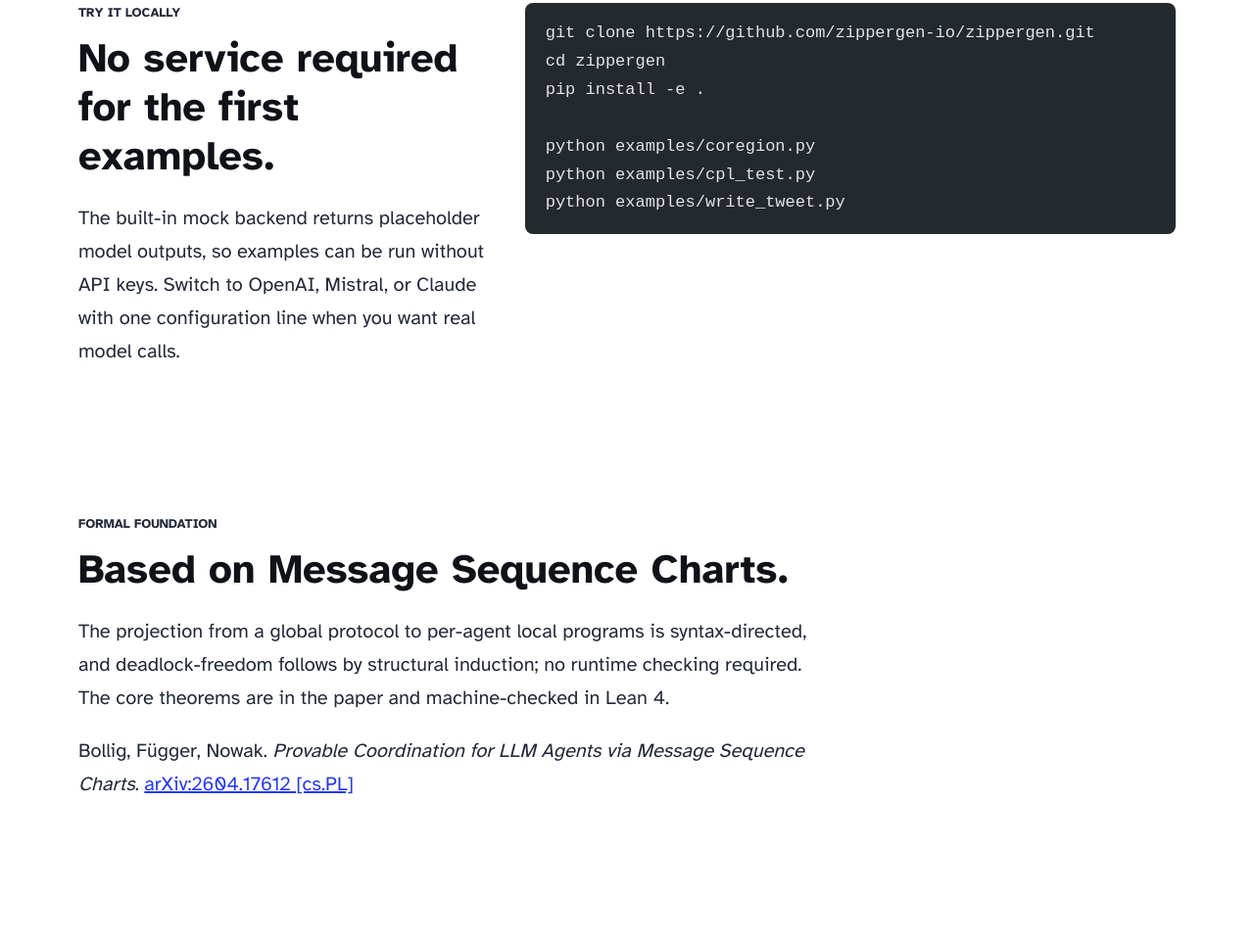
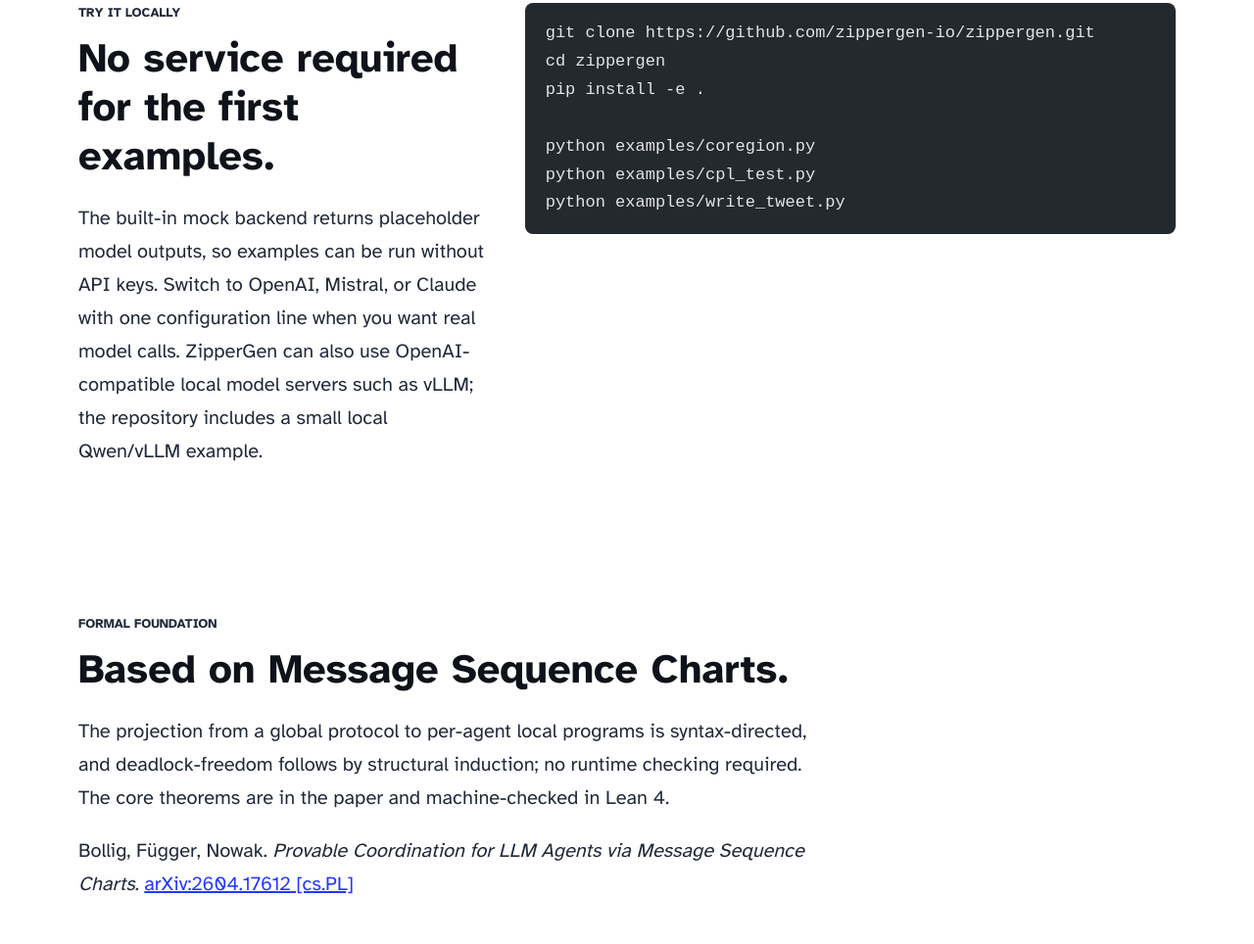
Before and after one commit to zippergen-io/zippergen.io, an Astro site: page / in a window 1280 px wide. Shown: the part 2479-3443 px from the top of the page at 98% size. Built offline with nearby package versions, Linux system fonts and the light colour scheme; Astro itself is replaced by a stand-in of ours; code samples lack their colours.

Commit message:
Add local model support

```diff
--- a/src/pages/index.astro
+++ b/src/pages/index.astro
@@ -122,7 +122,8 @@ if latest_device_on @ Indicator:
 					<p>
 						The built-in mock backend returns placeholder model outputs, so examples can be run
 						without API keys. Switch to OpenAI, Mistral, or Claude with one configuration line
-						when you want real model calls.
+						when you want real model calls. ZipperGen can also use OpenAI-compatible local model
+						servers such as vLLM; the repository includes a small local Qwen/vLLM example.
 					</p>
 				</div>
 				<CodeSnippet
```
